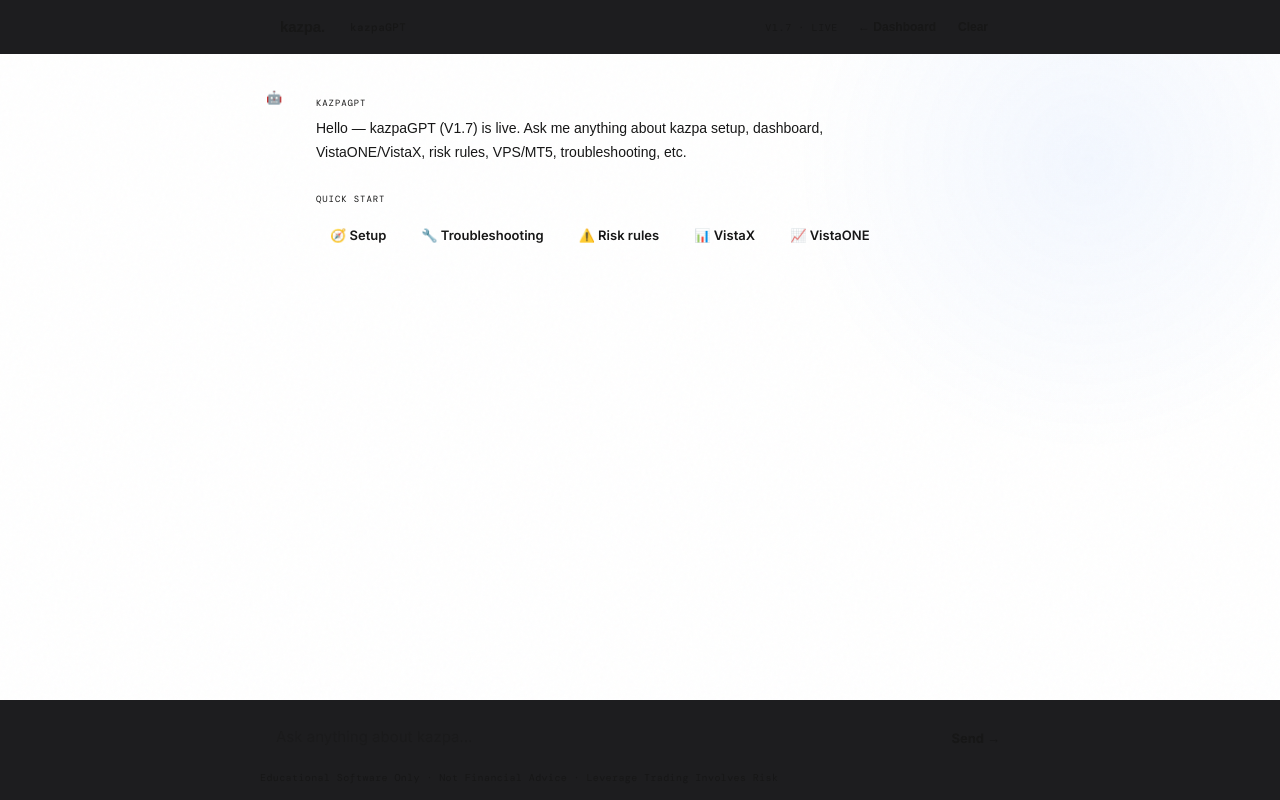
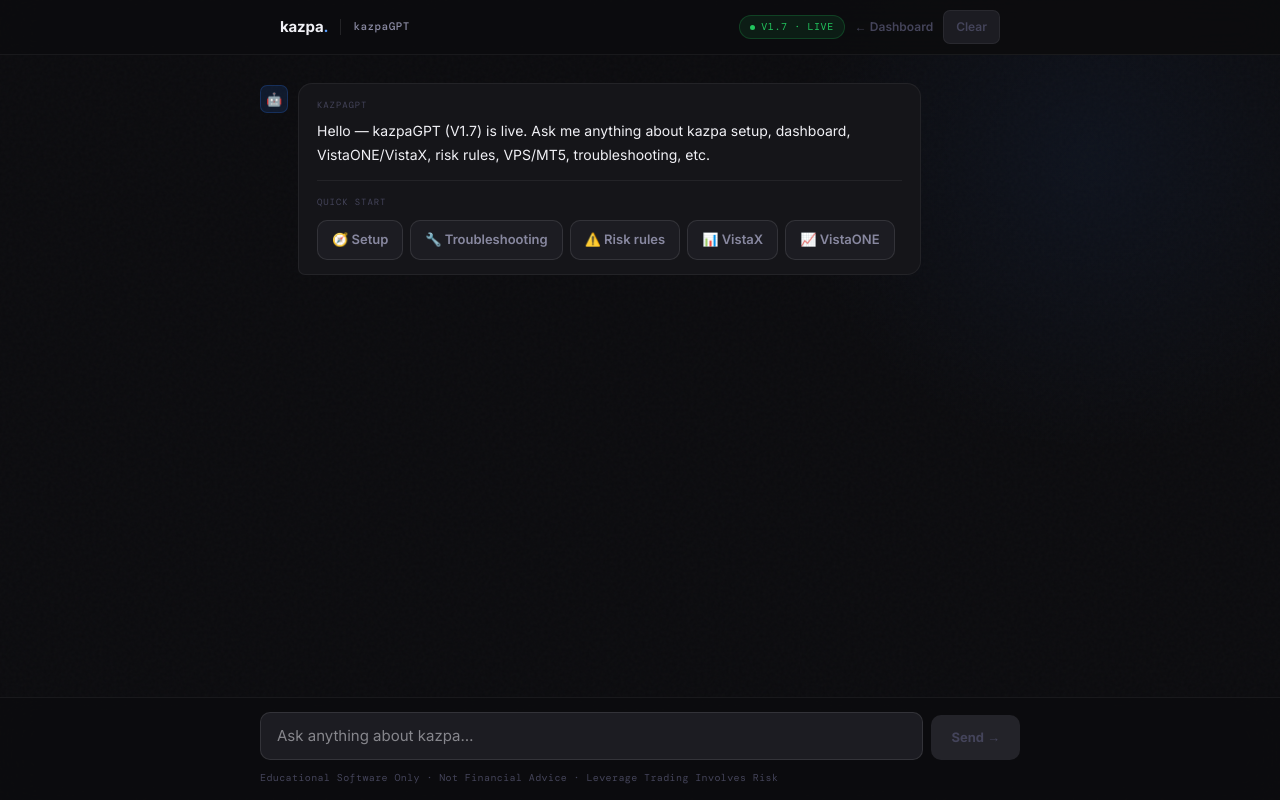
Before and after one commit to jguarino17/kazpa-chat-clean, a Next.js app: page / in a window 1280 px wide. Built offline with nearby package versions, Linux system fonts and the light colour scheme.

Commit message:
Update globals.css

```diff
--- a/app/globals.css
+++ b/app/globals.css
@@ -1,28 +1,41 @@
 @import "tailwindcss";
 
 :root {
-  --background: #ffffff;
-  --foreground: #171717;
+  --bg: #0c0c0f;
+  --panel: #151519;
+  --panel2: #1c1c22;
+  --panel3: #232329;
+  --border: rgba(255, 255, 255, 0.06);
+  --border2: rgba(255, 255, 255, 0.10);
+  --accent: #2f7bff;
+  --accent-h: #5a9fff;
+  --accent-dim: rgba(47, 123, 255, 0.12);
+  --accent-dim2: rgba(47, 123, 255, 0.22);
+  --green: #22c55e;
+  --green-dim: rgba(34, 197, 94, 0.1);
+  --green-b: rgba(34, 197, 94, 0.22);
+  --yellow: #f59e0b;
+  --yellow-dim: rgba(245, 158, 11, 0.1);
+  --yellow-b: rgba(245, 158, 11, 0.22);
+  --red: #ef4444;
+  --red-dim: rgba(239, 68, 68, 0.1);
+  --red-b: rgba(239, 68, 68, 0.22);
+  --text: #f0f0f5;
+  --text2: #8888a0;
+  --text3: #44445a;
+  --r: 14px;
+  --rsm: 10px;
+  --rxs: 7px;
 }
 
-@theme inline {
-  --color-background: var(--background);
-  --color-foreground: var(--foreground);
-  --font-sans: var(--font-geist-sans);
-  --font-mono: var(--font-geist-mono);
+*, *::before, *::after {
+  box-sizing: border-box;
+  margin: 0;
+  padding: 0;
 }
 
-@media (prefers-color-scheme: dark) {
-  :root {
-    --background: #0a0a0a;
-    --foreground: #ededed;
-  }
-}
-
-body {
-  background: var(--background);
-  color: var(--foreground);
-  font-family: Arial, Helvetica, sans-serif;
+*:focus, *:focus-visible {
+  outline: none !important;
 }
 
 html, body {
@@ -30,3 +43,22 @@
   overflow: hidden;
   -webkit-text-size-adjust: 100%;
 }
+
+body {
+  background: var(--bg);
+  color: var(--text);
+  font-family: 'Inter', system-ui, sans-serif;
+  font-size: 14px;
+  line-height: 1.6;
+  -webkit-font-smoothing: antialiased;
+}
+
+button, a {
+  -webkit-tap-highlight-color: transparent;
+  outline: none;
+  font-family: 'Inter', system-ui, sans-serif;
+}
+
+::-webkit-scrollbar { width: 4px; }
+::-webkit-scrollbar-track { background: var(--bg); }
+::-webkit-scrollbar-thumb { background: var(--panel3); border-radius: 2px; }
```
